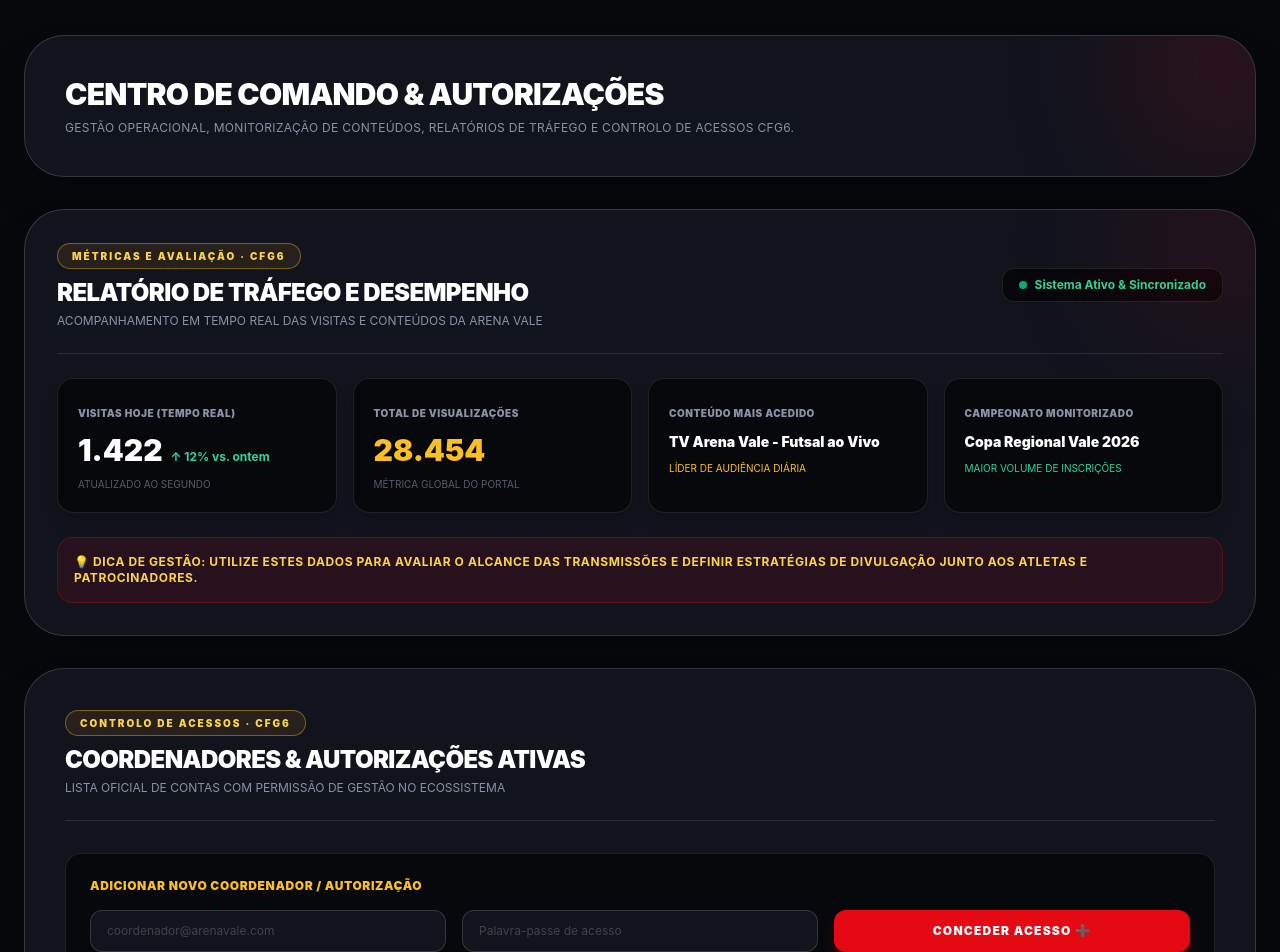
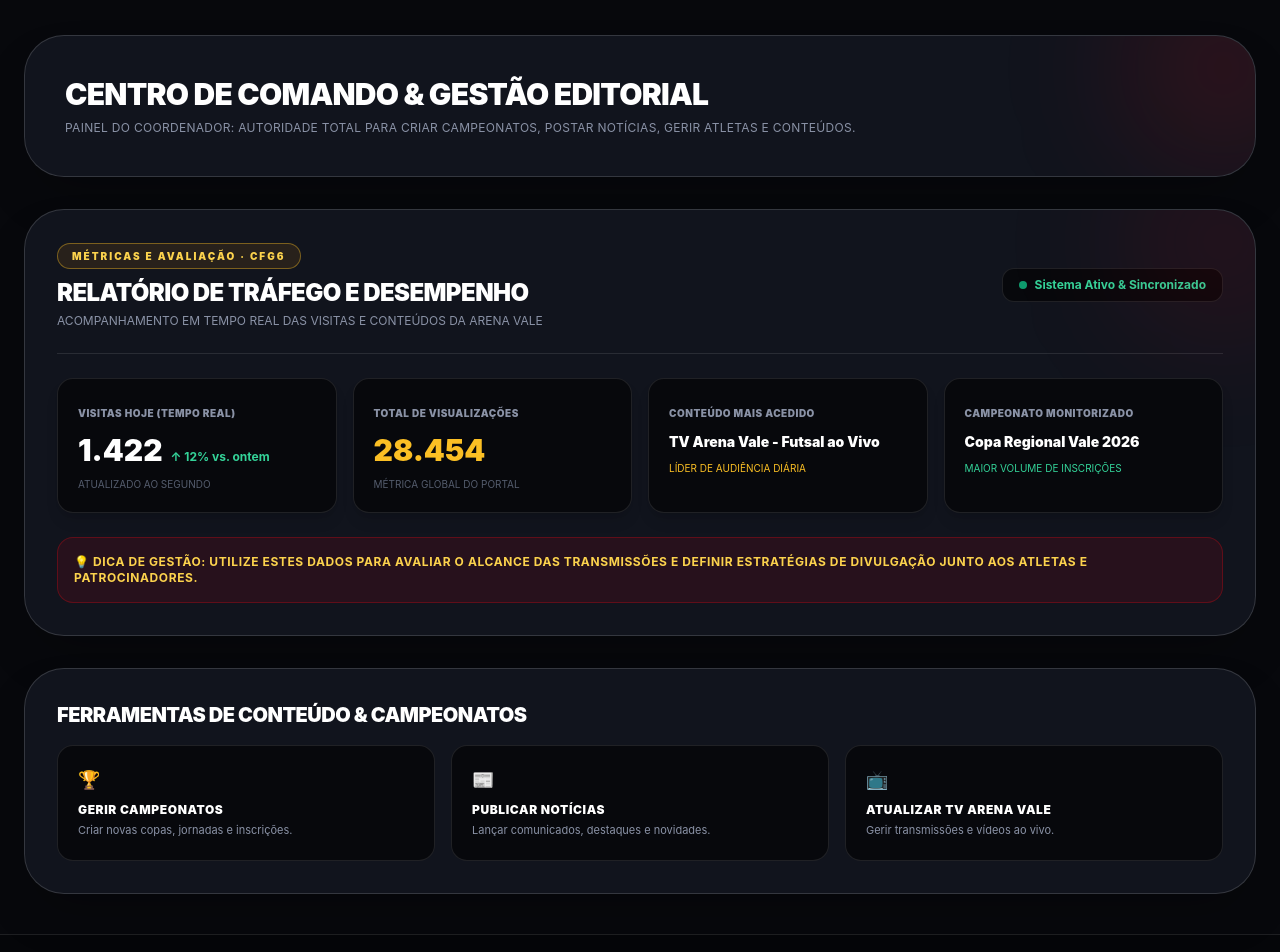
Before and after one commit to arenavaleinstituto-source/arena-vale, a Next.js app: page /painel in a window 1280 px wide. Shown: the part 80-1032 px from the top of the page. Built offline with nearby package versions, Linux system fonts and the light colour scheme; sample sign-in values are in the browser's storage.

Commit message:
Update page.tsx

```diff
--- a/app/painel/page.tsx
+++ b/app/painel/page.tsx
@@ -28,11 +28,10 @@ export default function PainelPage() {
       if (savedCoords) {
         setCoordenadores(JSON.parse(savedCoords));
       } else {
-        // Coordenadores padrão iniciais
         const iniciais = [
-          { email: 'lpostjen@gmail.com', nivel: 'Coordenador Ouro' },
-          { email: 'iigoranjo@gmail.com', nivel: 'Coordenador Ouro' },
-          { email: 'arenavale2026@gmail.com', nivel: 'Coordenador Ouro' },
+          { email: 'lpostjen@gmail.com', nivel: 'Coordenador' },
+          { email: 'iigoranjo@gmail.com', nivel: 'Coordenador' },
+          { email: 'arenavale2026@gmail.com', nivel: 'Coordenador' },
         ];
         setCoordenadores(iniciais);
         localStorage.setItem('cfg6_coordenadores', JSON.stringify(iniciais));
@@ -108,44 +107,63 @@ export default function PainelPage() {
         {/* BOAS-VINDAS */}
         <div className="rounded-[2.5rem] border border-white/15 bg-[#11141d] p-8 sm:p-10 shadow-2xl relative overflow-hidden">
           <div className="absolute -right-16 -top-16 h-48 w-48 rounded-full bg-[#e50914]/15 blur-3xl pointer-events-none" />
-          <h1 className="text-2xl sm:text-3xl font-black uppercase tracking-tight text-white">Centro de Comando & Autorizações</h1>
+          <h1 className="text-2xl sm:text-3xl font-black uppercase tracking-tight text-white">Centro de Comando & Gestão Editorial</h1>
           <p className="text-xs text-[#8a92a6] mt-2 uppercase tracking-wide">
-            Gestão operacional, monitorização de conteúdos, relatórios de tráfego e controlo de acessos CFG6.
+            {isProprietario
+              ? 'Painel do Proprietário: Controlo total de conteúdos, campeonatos, notícias e gestão restrita de acessos.'
+              : 'Painel do Coordenador: Autoridade total para criar campeonatos, postar notícias, gerir atletas e conteúdos.'
+            }
           </p>
         </div>
 
-        {/* COMPONENTE DE MÉTRICAS E RELÓGIO DE VISITAS */}
+        {/* COMPONENTE DE MÉTRICAS E RELÓGIO DE VISITAS (ACESSÍVEL A TODOS) */}
         <PainelMetricas />
 
-        {/* SECÇÃO DE GESTÃO DE AUTORIZAÇÕES E COORDENADORES */}
-        <div className="rounded-[2.5rem] border border-white/15 bg-[#11141d] p-6 sm:p-10 shadow-2xl relative overflow-hidden">
+        {/* ATALHOS DE GESTÃO DE CONTEÚDO (PARA COORDENADORES E PROPRIETÁRIO) */}
+        <div className="rounded-[2.5rem] border border-white/15 bg-[#11141d] p-6 sm:p-8 shadow-2xl relative overflow-hidden">
+          <h2 className="text-xl font-black uppercase tracking-tight text-white mb-4">Ferramentas de Conteúdo & Campeonatos</h2>
+          <div className="grid grid-cols-1 sm:grid-cols-3 gap-4">
+            <div className="rounded-2xl border border-white/10 bg-[#07080c] p-5">
+              <span className="text-amber-400 text-lg block mb-2">🏆</span>
+              <h3 className="text-xs font-black uppercase tracking-wider text-white">Gerir Campeonatos</h3>
+              <p className="text-[11px] text-[#8a92a6] mt-1">Criar novas copas, jornadas e inscrições.</p>
+            </div>
+            <div className="rounded-2xl border border-white/10 bg-[#07080c] p-5">
+              <span className="text-[#e50914] text-lg block mb-2">📰</span>
+              <h3 className="text-xs font-black uppercase tracking-wider text-white">Publicar Notícias</h3>
+              <p className="text-[11px] text-[#8a92a6] mt-1">Lançar comunicados, destaques e novidades.</p>
+            </div>
+            <div className="rounded-2xl border border-white/10 bg-[#07080c] p-5">
+              <span className="text-emerald-400 text-lg block mb-2">📺</span>
+              <h3 className="text-xs font-black uppercase tracking-wider text-white">Atualizar TV Arena Vale</h3>
+              <p className="text-[11px] text-[#8a92a6] mt-1">Gerir transmissões e vídeos ao vivo.</p>
+            </div>
+          </div>
+        </div>
+
+        {/* SECÇÃO DE GESTÃO DE COORDENADORES (EXCLUSIVO DO PROPRIETÁRIO) */}
+        {isProprietario && (
+          <div className="rounded-[2.5rem] border border-amber-400/30 bg-[#11141d] p-6 sm:p-10 shadow-2xl relative overflow-hidden">
             <div className="absolute -left-16 -bottom-16 h-48 w-48 rounded-full bg-amber-500/10 blur-3xl pointer-events-none" />
 
             <div className="flex flex-col sm:flex-row items-start sm:items-center justify-between pb-6 border-b border-white/10 gap-4 mb-8">
               <div>
                 <span className="inline-flex items-center gap-2 rounded-full border border-amber-400/40 bg-amber-500/10 px-3.5 py-1 text-[10px] font-black uppercase tracking-[0.2em] text-amber-300 mb-2">
-                CONTROLO DE ACESSOS · CFG6
+                  EXCLUSIVO PROPRIETÁRIO · CFG6
                 </span>
-              <h2 className="text-xl sm:text-2xl font-black uppercase tracking-tight text-white">Coordenadores & Autorizações Ativas</h2>
-              <p className="text-xs text-[#8a92a6] uppercase mt-1">Lista oficial de contas com permissão de gestão no ecossistema</p>
+                <h2 className="text-xl sm:text-2xl font-black uppercase tracking-tight text-white">Gestão de Coordenadores</h2>
+                <p className="text-xs text-[#8a92a6] uppercase mt-1">Apenas o proprietário possui autoridade para adicionar ou remover acessos</p>
               </div>
-            {isProprietario && (
-              <span className="rounded-xl border border-amber-400/30 bg-amber-400/10 px-4 py-2 text-xs font-bold text-amber-300">
-                ⭐ Modo Proprietário Ativo (Controlo Total)
-              </span>
-            )}
             </div>
 
-          {/* MENSAGEM DE ALERTA */}
             {mensagem && (
               <div className="mb-6 rounded-xl bg-[#e50914]/10 border border-[#e50914]/30 p-4 text-center text-xs font-bold text-amber-300">
                 {mensagem}
               </div>
             )}
 
-          {/* FORMULÁRIO PARA ADICIONAR (APENAS PROPRIETÁRIO OU COORDENADORES AUTORIZADOS) */}
             <div className="mb-8 rounded-2xl border border-white/10 bg-[#07080c] p-6">
-            <h3 className="text-xs font-black uppercase tracking-wider text-amber-400 mb-4">Adicionar Novo Coordenador / Autorização</h3>
+              <h3 className="text-xs font-black uppercase tracking-wider text-amber-400 mb-4">Adicionar Novo Coordenador Autorizado</h3>
               <form onSubmit={handleAddCoordenador} className="grid grid-cols-1 sm:grid-cols-3 gap-4">
                 <input
                   type="email"
@@ -165,12 +183,11 @@ export default function PainelPage() {
                   type="submit"
                   className="rounded-xl bg-[#e50914] py-3 text-xs font-black uppercase tracking-widest text-white hover:bg-red-600 transition shadow-lg shadow-[#e50914]/30"
                 >
-                Conceder Acesso ➕
+                  Adicionar Coordenador ➕
                 </button>
               </form>
             </div>
 
-          {/* LISTA DE COORDENADORES ATIVOS */}
             <div className="space-y-3">
               <h3 className="text-xs font-black uppercase tracking-wider text-[#b8c0d4] mb-2">Equipa Autorizada Registada</h3>
               {coordenadores.map((coord, index) => (
@@ -193,6 +210,7 @@ export default function PainelPage() {
             </div>
 
           </div>
+        )}
 
       </main>
 
```
Lines whose indentation alone changed are shown as unchanged.
